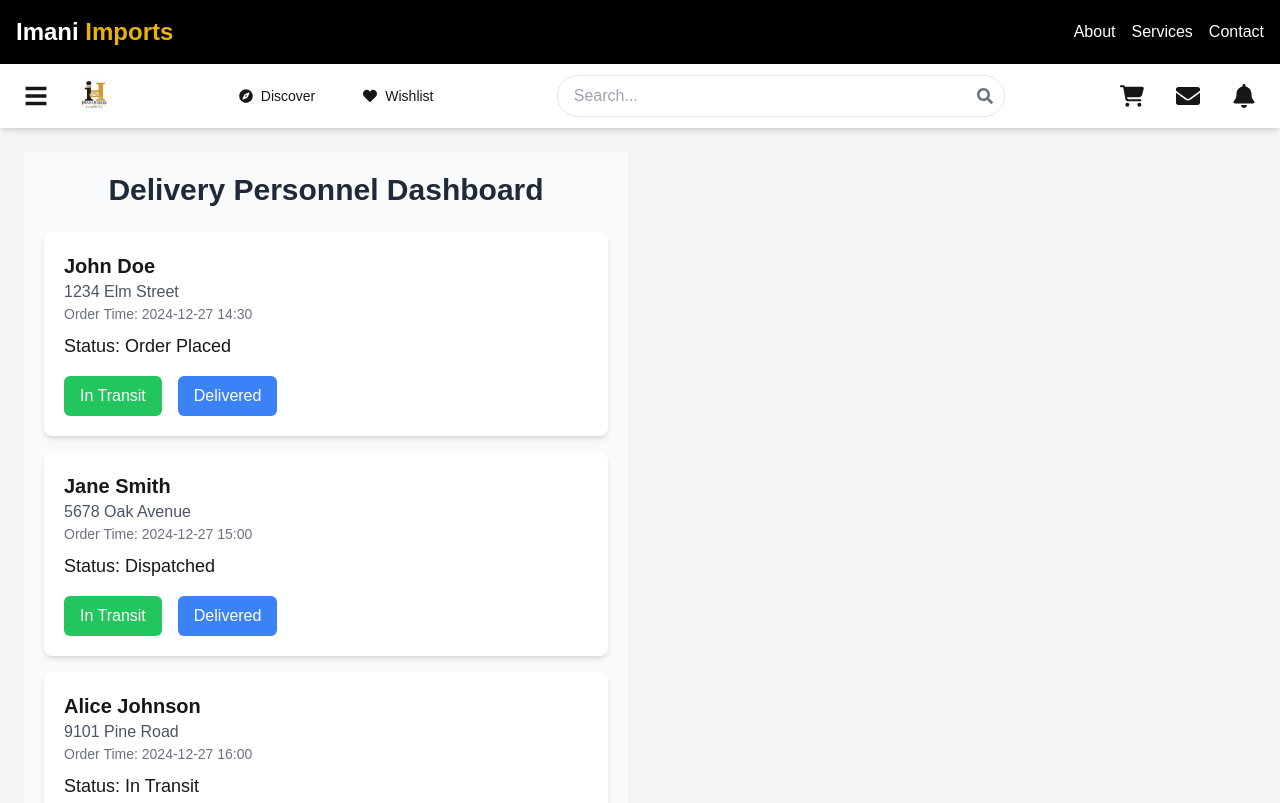
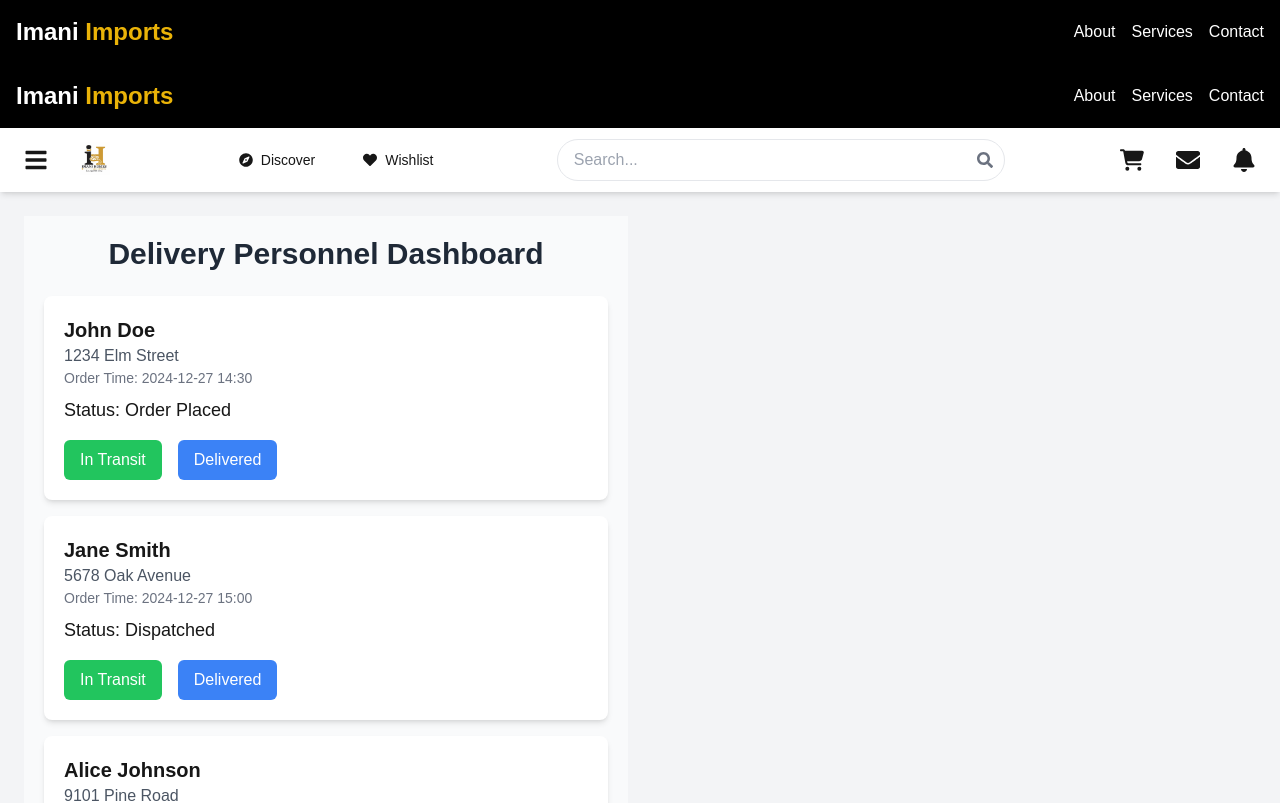
Before and after one commit to SAMUEopps/imani, a Next.js app: page /delivery in a window 1280 px wide. Shown: the top 803 px of the page. Built offline with nearby package versions, Linux system fonts and the light colour scheme.

Commit message:
second commit

```diff
--- a/app/page.tsx
+++ b/app/page.tsx
@@ -1,7 +1,6 @@
 // pages/index.tsx
 
 import React from 'react';
-import Header from '@/components/Header'; // Adjust the path as needed
 import CategoriesList from '@/components/CategoriesList';
 import HeroSection from '@/components/HeroSection';
 import Products from '@/components/Products';
@@ -11,7 +10,6 @@ import Footer from '@/components/Footer';
 const HomePage: React.FC = () => {
   return (
     <div>
-      <Header />
       <HeadNavigation />
     <div className="px-4 py-0"> {/* Padding added here for the whole page */}
       <div className="hidden lg:block">
--- a/components/HeadNavigation.tsx
+++ b/components/HeadNavigation.tsx
@@ -19,6 +19,7 @@ import {
 import { useRouter } from 'next/navigation'
 import { FaCartShopping } from "react-icons/fa6";
 import Link from 'next/link';
+import Header from "./Header";
 
 const HeadNavigation: React.FC = () => {
   const [ ] = useState(false);
@@ -56,6 +57,7 @@ const HeadNavigation: React.FC = () => {
 
 
   return (
+    <><Header />
     <header className="bg-white shadow-md sticky top-0 z-50 px-4 py-2">
       {/* Responsive Container */}
       <div className="flex flex-col lg:flex-row lg:items-center lg:justify-between space-y-4 lg:space-y-0">
@@ -80,8 +82,7 @@ const HeadNavigation: React.FC = () => {
                 <img
                   src="/imani.jpeg"
                   alt="YourLogo"
-                className="h-12 w-auto rounded-full"
-              />
+                  className="h-12 w-auto rounded-full" />
               </Link>
             </div>
           </div>
@@ -111,9 +112,7 @@ const HeadNavigation: React.FC = () => {
 
         {/* Discover, Shops, and Favourites */}
         <div
-          className={`flex flex-row items-center justify-center space-x-4 transition-all duration-300 ${
-            isScrolling ? "hidden sm:flex" : "hidden sm:flex"
-          }`}
+          className={`flex flex-row items-center justify-center space-x-4 transition-all duration-300 ${isScrolling ? "hidden sm:flex" : "hidden sm:flex"}`}
         >
           <button className="flex items-center px-4 py-2 text-sm font-medium hover:bg-gray-100 rounded-full">
             <FaCompass className="mr-2" />
@@ -132,16 +131,13 @@ const HeadNavigation: React.FC = () => {
 
         {/* Search */}
         <div
-  className={`w-full lg:max-w-md transition-all duration-300 ${
-    isScrolling ? "hidden sm:block" : "hidden sm:block"
-  }`}
+          className={`w-full lg:max-w-md transition-all duration-300 ${isScrolling ? "hidden sm:block" : "hidden sm:block"}`}
         >
           <div className="relative">
             <input
               type="text"
               className="w-full px-4 py-2 border rounded-full focus:outline-none focus:ring-2 focus:ring-primary"
-      placeholder="Search..."
-    />
+              placeholder="Search..." />
             <FaSearch className="absolute right-3 top-1/2 transform -translate-y-1/2 text-gray-500" />
           </div>
         </div>
@@ -244,7 +240,7 @@ const HeadNavigation: React.FC = () => {
         </div>
       </div>
 
-    </header>
+    </header></>
   );
 };
 
```
Lines whose indentation alone changed are shown as unchanged.
